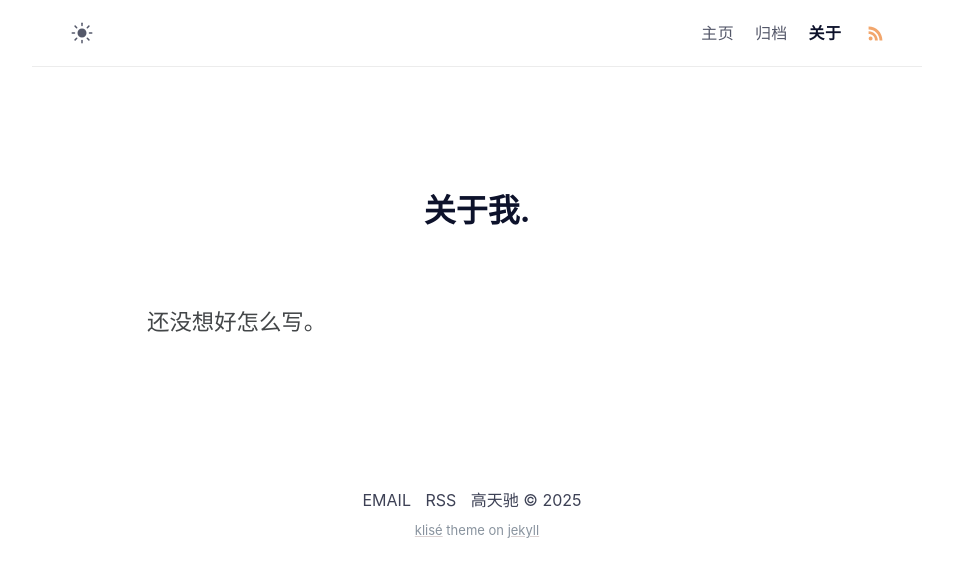
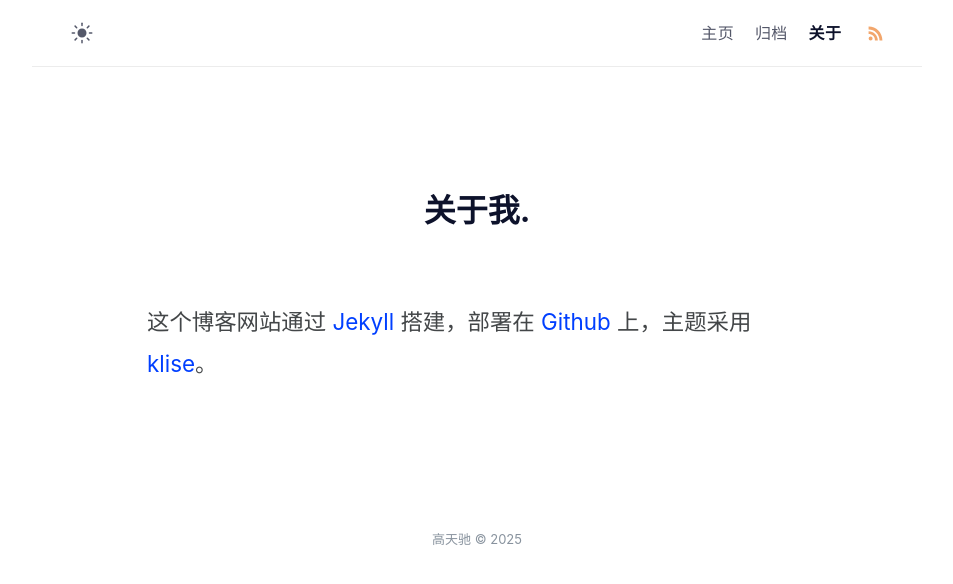
Before and after one commit to gaotianchi/gaotianchi.github.io, a Jekyll site: the page built from about.md, in a window 1280 px wide. Shown: the top 584 px of the page, without its empty margins (163-1116 px from the left). Built offline with Jekyll 4.4.1, drawn with Linux system fonts in a browser that asks for light colours.

Commit message:
Update site description, author bio, and image format; remove unused footer links

```diff
--- a/_config.yml
+++ b/_config.yml
@@ -1,11 +1,10 @@
 # Site settings
 title: 高天驰 # site title
-description: >- # site description
-  还没想好在这个网站写什么。
-  算了！先写起来吧！
+description: >-
+  这里是高天驰的个人博客，记录我的写作、成长与思考，涵盖随笔、读书笔记与生活观察，是我理解世界与自我的方式。
 lang: zh-cn # default lang
 timezone: Asia/Shanghai # set your timezone
-image: assets/img/ogp.png # This image used for Open Graph more info https://ogp.me/
+image: assets/img/ogp.webp # This image used for Open Graph more info https://ogp.me/
 repo: https://github.com/gaotianchi/gaotianchi.github.io # site repo [optional]
 mode: light # default theme "dark" | "light"
 
@@ -14,8 +13,10 @@ mode: light # default theme "dark" | "light"
 author:
   name: 高天驰 # author name
   bio: >- # tell to the world
-    还没想好在这个网站写什么。
-    算了！先写起来吧！
+    <p class="" data-start="67" data-end="109"><strong data-start="67" data-end="94">&ldquo;获得自由的标志是什么？&mdash;&mdash;是不再感到羞愧。&rdquo;</strong><br data-start="94" data-end="97" />&mdash;&mdash;尼采，《快乐的科学》</p>
+    <p class="" data-start="111" data-end="169">对我而言，真正的自由或许只在毁灭的瞬间降临。只要活着，便无法摆脱生活的枷锁。<br data-start="149" data-end="152" />而写作，是我与这副枷锁言和的方式。</p>
+
+  location: 中国 # author location
   username: gaotianchi # general username
   github: gaotianchi # github username
   twitter: gaotianchix # twitter username
--- a/_includes/footer.html
+++ b/_includes/footer.html
@@ -1,13 +1,14 @@
 <footer class="footer">
   <!-- <a class="footer_item" href="javascript::void(0)">resume</a> -->
-  <a class="footer_item" href="mailto:gaootianchi@gmail.com">EMAIL</a>
-  <a class="footer_item" href="/feed.xml">RSS</a>
-  <a class="footer_item" href="/">高天驰 &copy; {{ site.time | date: "%Y" }}</a>
+  <!-- <a class="footer_item" href="mailto:gaootianchi@gmail.com">EMAIL</a> -->
+  <!-- <a class="footer_item" href="/feed.xml">RSS</a> -->
+  <!-- <a class="footer_item" href="/">&copy; {{ site.time | date: "%Y" }}</a> -->
   <small class="footer_copyright">
+    高天驰 &copy; {{ site.time | date: "%Y" }}
     <!-- Klisé Theme: https://github.com/piharpi/jekyll-klise -->
-    <a href="https://github.com/piharpi/jekyll-klise" target="_blank" rel="noreferrer noopener">klisé</a>
-    theme on
-    <a href="https://jekyllrb.com" target="_blank" rel="noreferrer noopener">jekyll</a>
+    <!-- <a href="https://github.com/piharpi/jekyll-klise" target="_blank" rel="noreferrer noopener">klisé</a> -->
+    <!-- theme on -->
+    <!-- <a href="https://jekyllrb.com" target="_blank" rel="noreferrer noopener">jekyll</a> -->
   </small>
 </footer>
 <script src="/assets/js/main.js" defer="defer"></script>
--- a/about.md
+++ b/about.md
@@ -1,11 +1,11 @@
 ---
 comments: false
 createdAt: 2025-05-02 11:25:31
-excerpt:
+description: 关于作者以及这个网站的一切。
 layout: page
 modifiedAt: 2025-05-03 17:04:41
 permalink: /about/
 title: 关于我
 ---
 
-还没想好怎么写。
+这个博客网站通过 [Jekyll](https://jekyllrb.com/) 搭建，部署在 [Github](https://github.com) 上，主题采用 [klise](https://github.com/piharpi/jekyll-klise)。
--- a/archive.html
+++ b/archive.html
@@ -2,7 +2,7 @@
 title: 归档
 permalink: /archive/
 layout: page
-excerpt: All post.
+description: 所有文章在这里根据年份归档。
 comments: false
 ---
 
--- a/tags.html
+++ b/tags.html
@@ -2,7 +2,7 @@
 title: 标签
 permalink: /tags/
 layout: page
-excerpt: Sorted article by tags.
+description: 所有文章在这里根据标签归档。
 ---
 
 <div class="archive-tags">
```
Also changed, not shown: _layouts/post.html (+5 -2 lines), assets/img/ogp.png (deleted), assets/img/ogp.webp (added).
